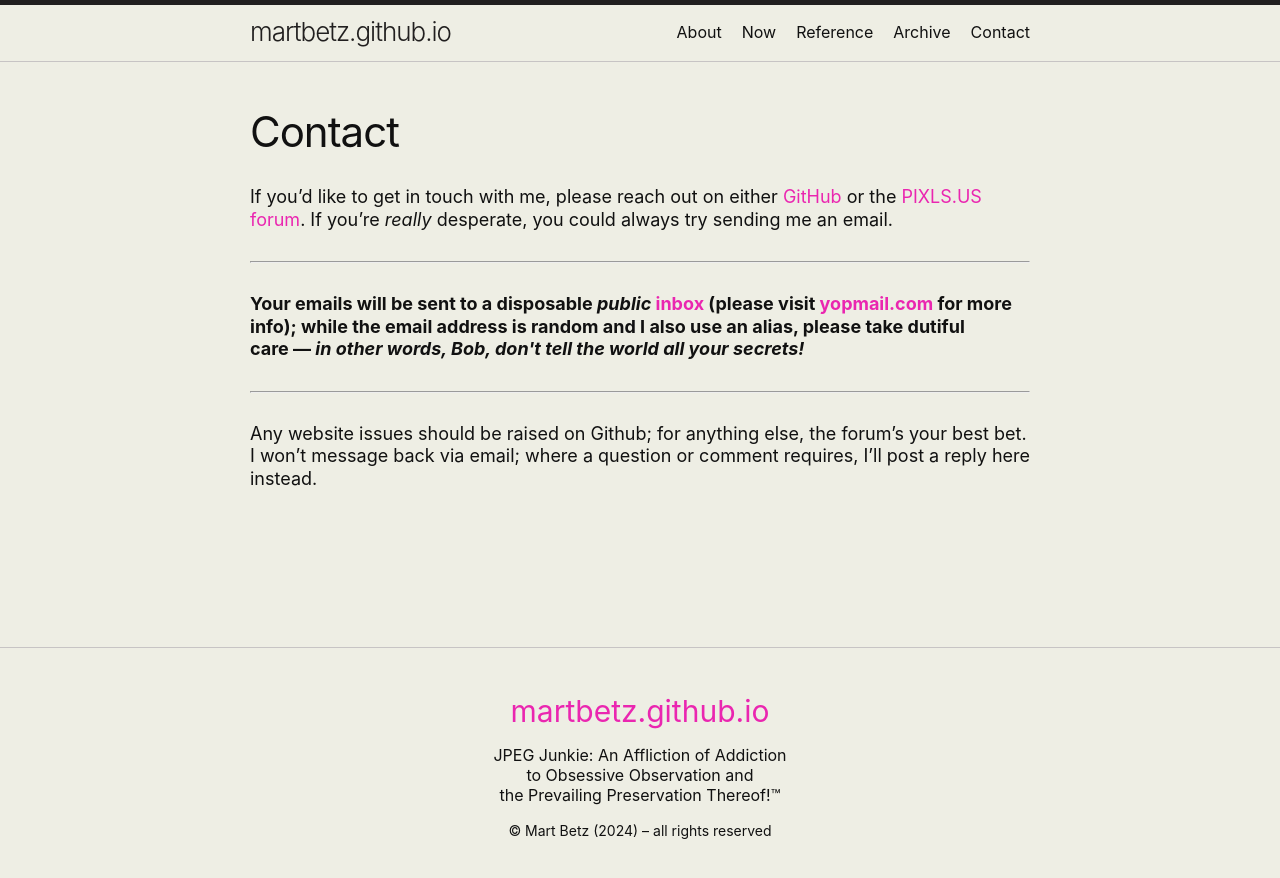
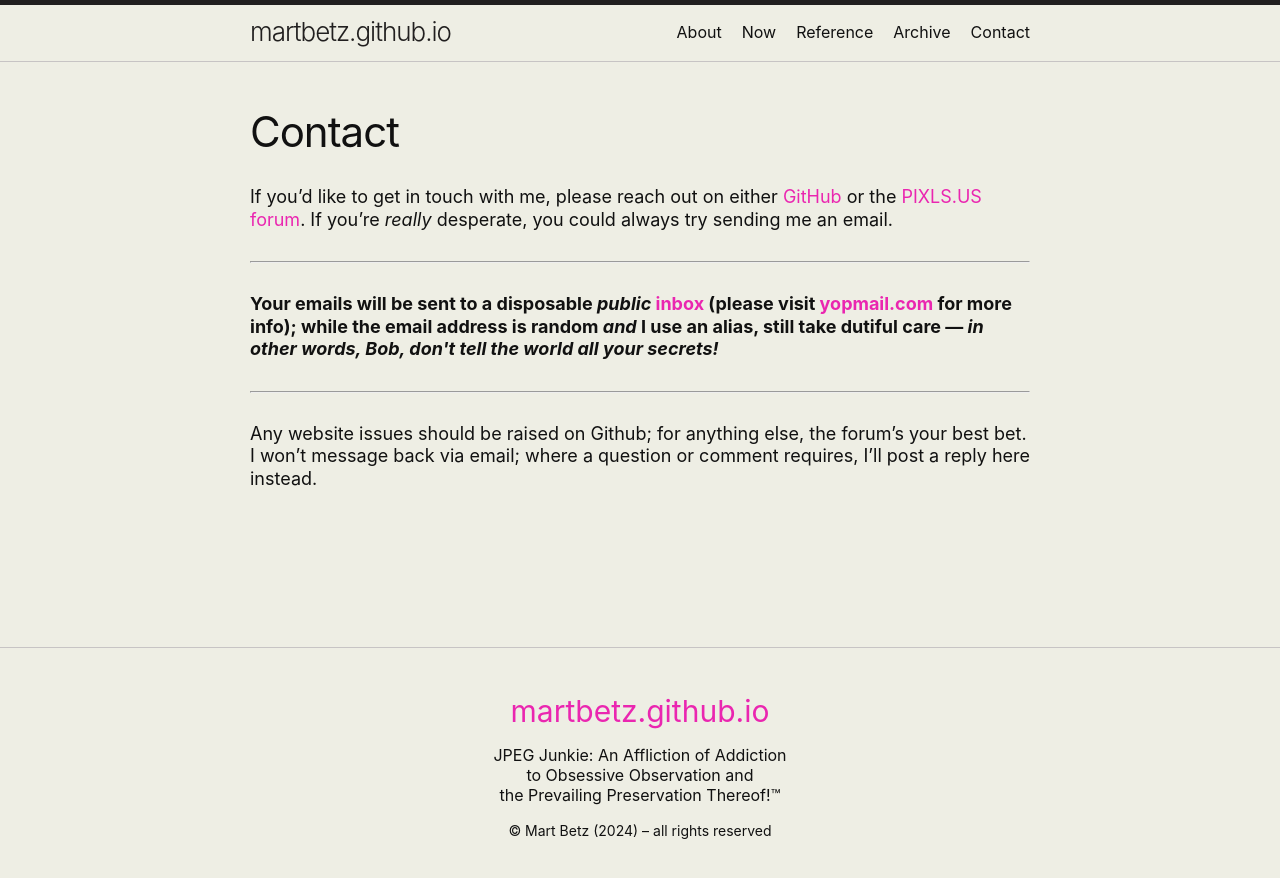
Before and after one commit to martbetz/martbetz.github.io, a Jekyll site: the page built from contact.html, in a window 1280 px wide. Shown: the top 878 px of the page. Built offline with Jekyll 4.4.1, drawn with Linux system fonts in a browser that asks for light colours.

Commit message:
Update contact.html

```diff
--- a/contact.html
+++ b/contact.html
@@ -11,7 +11,7 @@
 
 <hr>
 
-<b>Your emails will be sent to a disposable <i>public</i> <a class="u-email" href="mailto:{{ site.author.email }}">inbox</a> (please visit <a href="https://www.yopmail.com">yopmail.com</a> for more info); while the email address is random and I also use an alias, please take dutiful care&nbsp;— <i> in other words, Bob, don't tell the world all your secrets!</i></b>
+<b>Your emails will be sent to a disposable <i>public</i> <a class="u-email" href="mailto:{{ site.author.email }}">inbox</a> (please visit <a href="https://www.yopmail.com">yopmail.com</a> for more info); while the email address is random <i>and</i> I use an alias, still take dutiful care&nbsp;— <i> in other words, Bob, don't tell the world all your secrets!</i></b>
 
 <hr>
 
```
